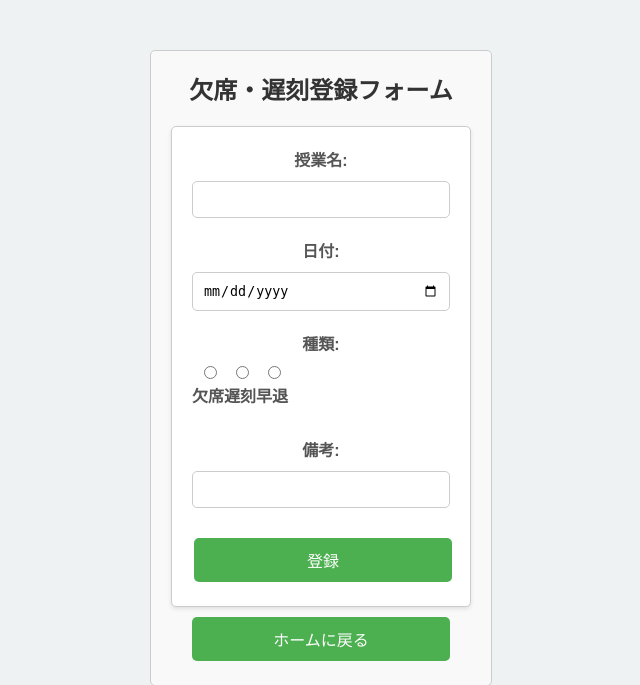
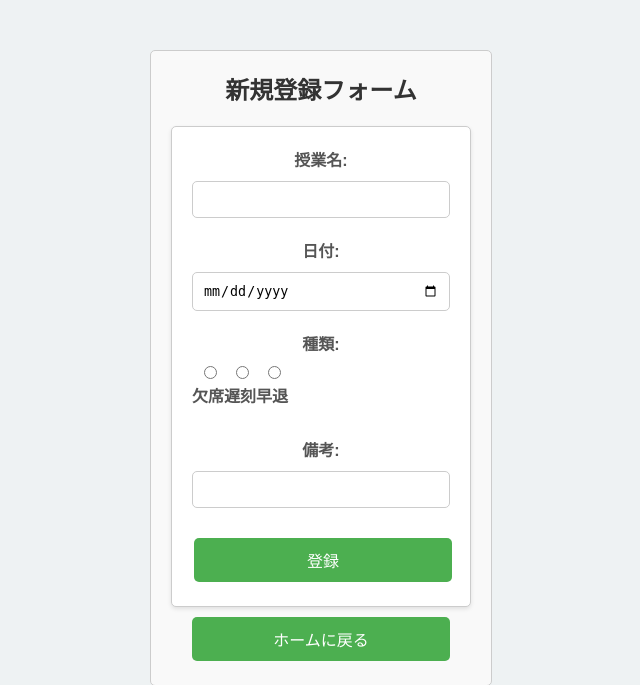
Before and after one commit to DogoShota/Attendance_app, a PHP site: page /attendance_form.php in a window 1280 px wide. Shown: the top 685 px of the page, without its empty margins (319-959 px from the left). Run offline with PHP 8.4, Linux system fonts and the light colour scheme; the visitor is signed in with stand-in values (Sample User, id 1).

Commit message:
細部修正

```diff
--- a/attendance_form.php
+++ b/attendance_form.php
@@ -12,12 +12,12 @@ if (!isset($_SESSION['username'])) {
 <html lang="ja">
 <head>
     <meta charset="UTF-8">
-    <title>欠席・遅刻登録フォーム</title>
+    <title>新規登録フォーム</title>
     <link rel="stylesheet" href="style.css">
 </head>
 <body>
     <div class="container">
-        <h2>欠席・遅刻登録フォーム</h2>
+        <h2>新規登録フォーム</h2>
         <form action="submit_attendance.php" method="post">
             <label for="class_name">授業名:</label>
             <input type="text" id="class_name" name="class_name" required>
--- a/edit_form.php
+++ b/edit_form.php
@@ -12,12 +12,12 @@ if (!isset($_SESSION['username'])) {
 <html lang="ja">
 <head>
     <meta charset="UTF-8">
-    <title>欠席・遅刻編集フォーム</title>
+    <title>記録編集フォーム</title>
     <link rel="stylesheet" href="style.css">
 </head>
 <body>
     <div class="container">
-        <h2>欠席・遅刻編集フォーム</h2>
+        <h2>記録編集フォーム</h2>
         <?php
         $id = $_GET['edit_id']; // edit_id を使用して id を取得
         $conn = new mysqli('localhost', 'root', '', 'attendance_db');
@@ -56,7 +56,7 @@ if (!isset($_SESSION['username'])) {
                     <label for="early">早退</label>
                 </div>
             </div>
-            <br>
+
             <label for="remarks">備考:</label>
             <input type="text" id="remarks" name="remarks" class="input-field" value="<?php echo htmlspecialchars($row['remarks']); ?>" required>
 
--- a/index.php
+++ b/index.php
@@ -50,7 +50,7 @@ $conn->close();
     <div class="container">
         <h1>ホーム画面</h1>
         <div class="top-buttons">
-            <a href="attendance_form.php" class="button">欠席・遅刻登録</a>
+            <a href="attendance_form.php" class="button">新規登録</a>
             <a href="history.php" class="button">入力履歴一覧</a>
             <a href="logout.php" class="button">ログアウト</a>
         </div>
```
